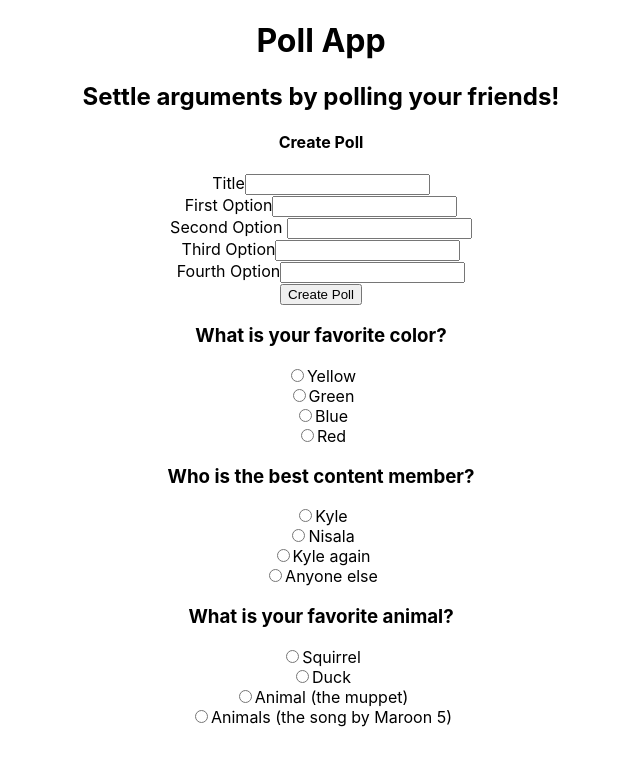
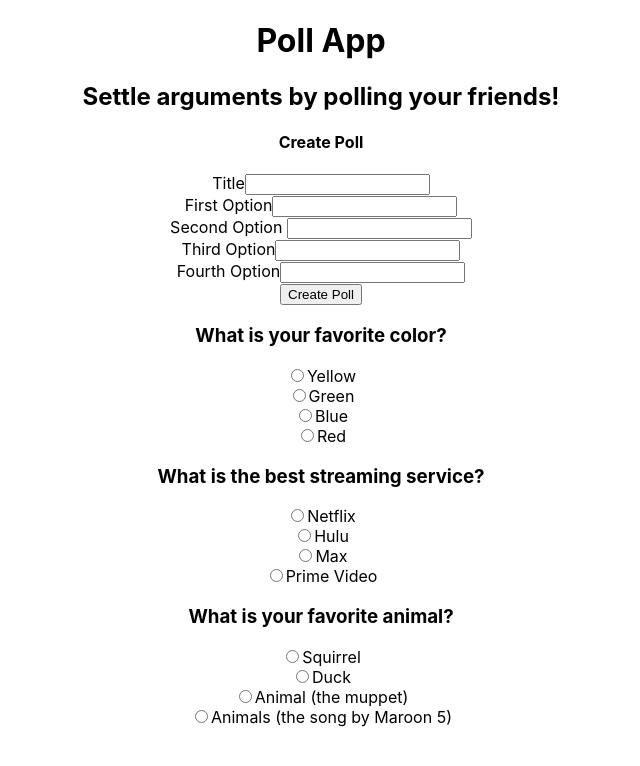
Before and after one commit to gutoleeofficial/firebase-poll, a React (Create React App) app: page / in a window 1280 px wide. Shown: the top 766 px of the page, without its empty margins (319-959 px from the left). Built offline with nearby package versions, Linux system fonts and the light colour scheme.

Commit message:
Changing data

```diff
--- a/src/assets/data.js
+++ b/src/assets/data.js
@@ -20,11 +20,11 @@ export const exampleData = [
     },
   },
   {
-    title: "Who is the best content member?",
-    option0: "Kyle",
-    option1: "Nisala",
-    option2: "Kyle again",
-    option3: "Anyone else",
+    title: "What is the best streaming service?",
+    option0: "Netflix",
+    option1: "Hulu",
+    option2: "Max",
+    option3: "Prime Video",
     votes: {
       kyle0101: 0,
       nisala0101: 0,
```
